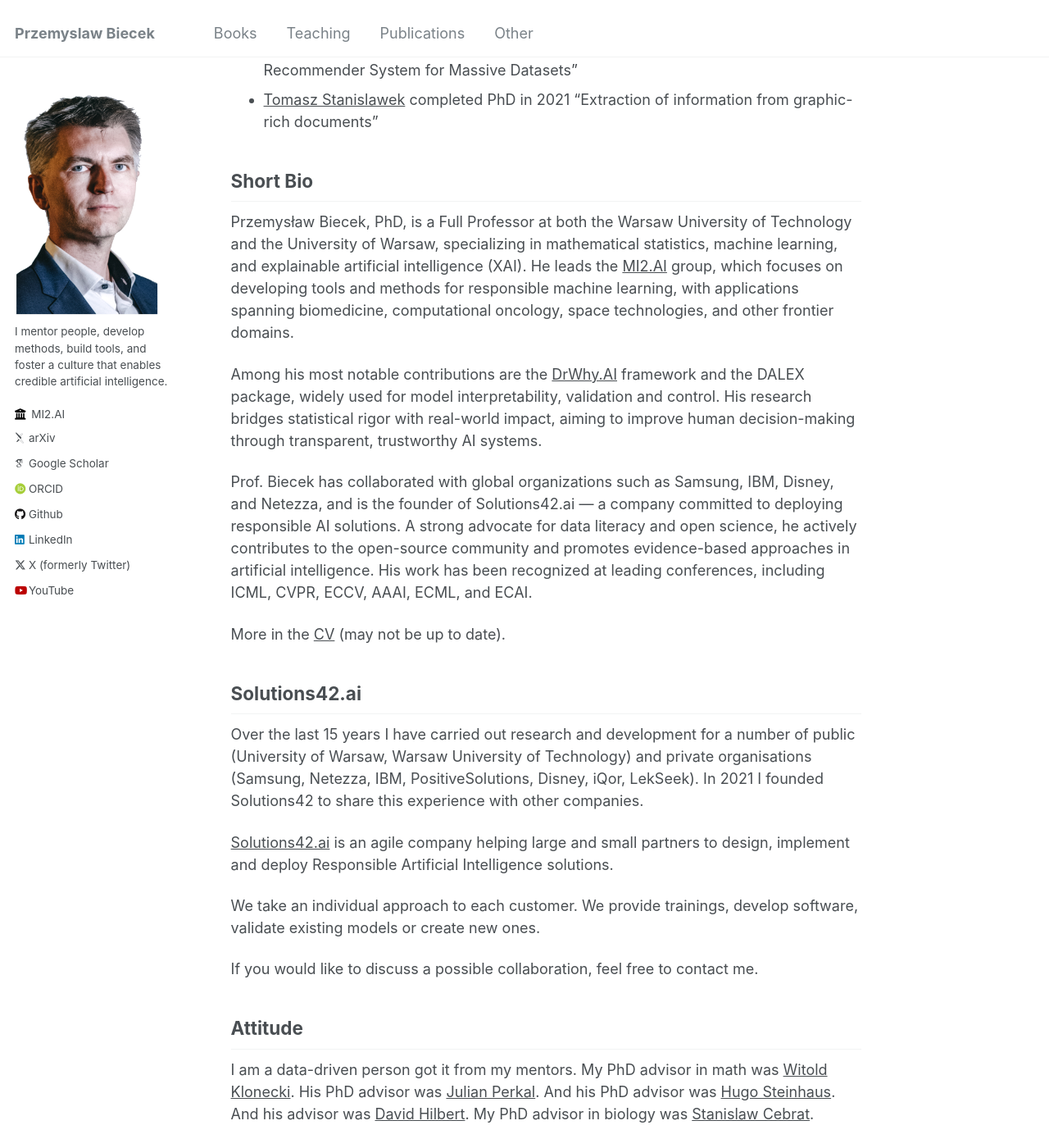
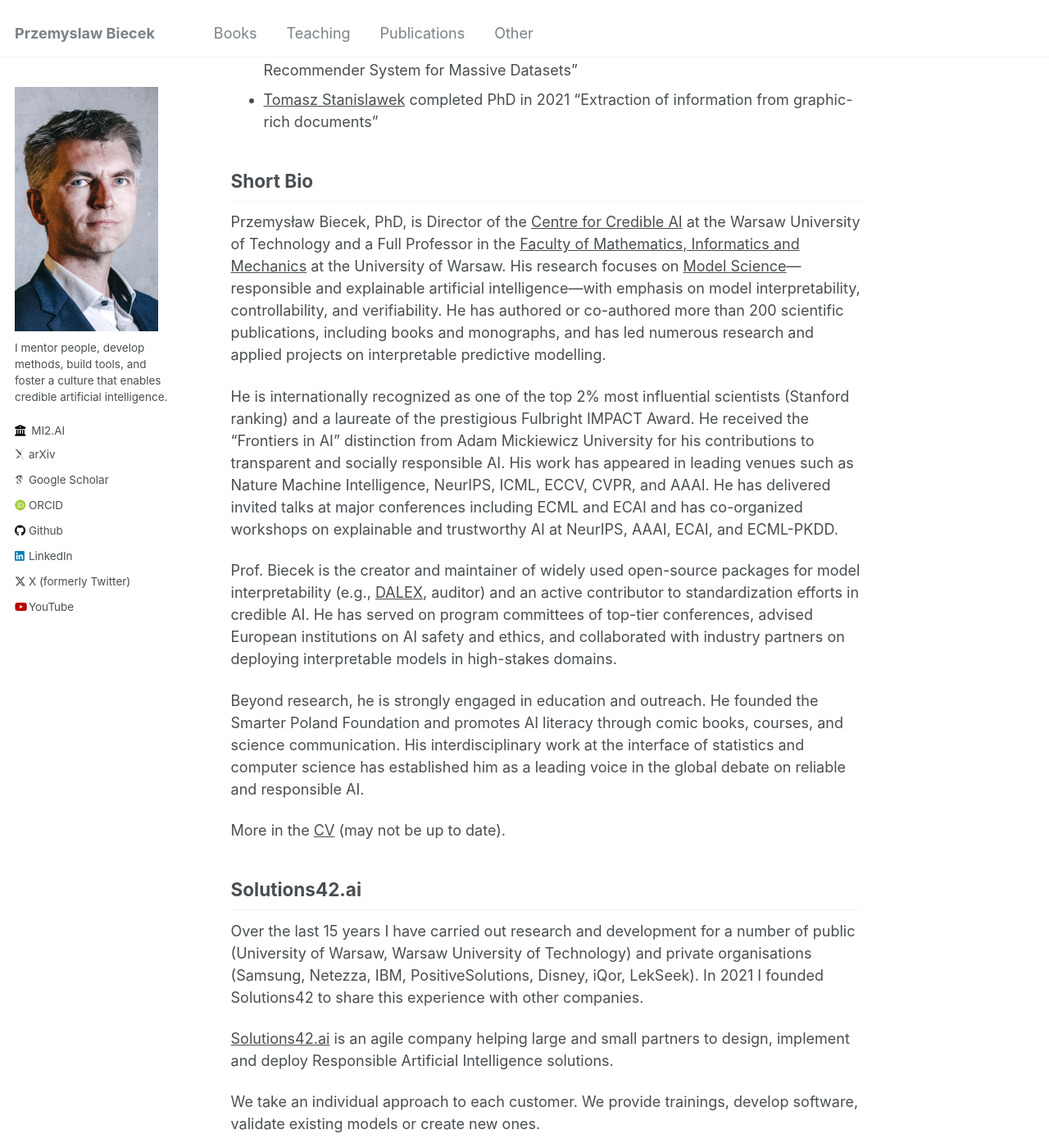
Before and after one commit to pbiecek/pbiecek.github.io, a Jekyll site: the page built from _pages/about.md, in a window 1280 px wide and 1400 px high, scrolled down 1007 px. Shown: the whole window at 82% size. Built offline with Jekyll 4.4.1, drawn with Linux system fonts in a browser that asks for light colours; some web fonts are replaced.

Commit message:
updated Bio

```diff
--- a/_pages/about.md
+++ b/_pages/about.md
@@ -34,11 +34,13 @@
 
 ## Short Bio
 
-Przemysław Biecek, PhD, is a Full Professor at both the Warsaw University of Technology and the University of Warsaw, specializing in mathematical statistics, machine learning, and explainable artificial intelligence (XAI). He leads the [MI2.AI](https://MI2.AI) group, which focuses on developing tools and methods for responsible machine learning, with applications spanning biomedicine, computational oncology, space technologies, and other frontier domains.
+Przemysław Biecek, PhD, is Director of the [Centre for Credible AI](https://credibleai.eu/) at the Warsaw University of Technology and a Full Professor in the [Faculty of Mathematics, Informatics and Mechanics](https://mimuw.edu.pl/pl/) at the University of Warsaw. His research focuses on [Model Science](https://arxiv.org/abs/2508.20040v1)—responsible and explainable artificial intelligence—with emphasis on model interpretability, controllability, and verifiability. He has authored or co-authored more than 200 scientific publications, including books and monographs, and has led numerous research and applied projects on interpretable predictive modelling.
 
-Among his most notable contributions are the [DrWhy.AI](https://drwhy.ai) framework and the DALEX package, widely used for model interpretability, validation and control. His research bridges statistical rigor with real-world impact, aiming to improve human decision-making through transparent, trustworthy AI systems.
+He is internationally recognized as one of the top 2% most influential scientists (Stanford ranking) and a laureate of the prestigious Fulbright IMPACT Award. He received the “Frontiers in AI” distinction from Adam Mickiewicz University for his contributions to transparent and socially responsible AI. His work has appeared in leading venues such as Nature Machine Intelligence, NeurIPS, ICML, ECCV, CVPR, and AAAI. He has delivered invited talks at major conferences including ECML and ECAI and has co-organized workshops on explainable and trustworthy AI at NeurIPS, AAAI, ECAI, and ECML-PKDD.
 
-Prof. Biecek has collaborated with global organizations such as Samsung, IBM, Disney, and Netezza, and is the founder of Solutions42.ai — a company committed to deploying responsible AI solutions. A strong advocate for data literacy and open science, he actively contributes to the open-source community and promotes evidence-based approaches in artificial intelligence. His work has been recognized at leading conferences, including ICML, CVPR, ECCV, AAAI, ECML, and ECAI.
+Prof. Biecek is the creator and maintainer of widely used open-source packages for model interpretability (e.g., [DALEX](http://dalex.drwhy.ai/), auditor) and an active contributor to standardization efforts in credible AI. He has served on program committees of top-tier conferences, advised European institutions on AI safety and ethics, and collaborated with industry partners on deploying interpretable models in high-stakes domains.
+
+Beyond research, he is strongly engaged in education and outreach. He founded the Smarter Poland Foundation and promotes AI literacy through comic books, courses, and science communication. His interdisciplinary work at the interface of statistics and computer science has established him as a leading voice in the global debate on reliable and responsible AI.
 
 More in the [CV](http://biecek.pl/CV/) (may not be up to date).
 
```
Also changed, not shown: images/profile.png, images/profile_old2.png (deleted), images/profile_old3.png (added).
